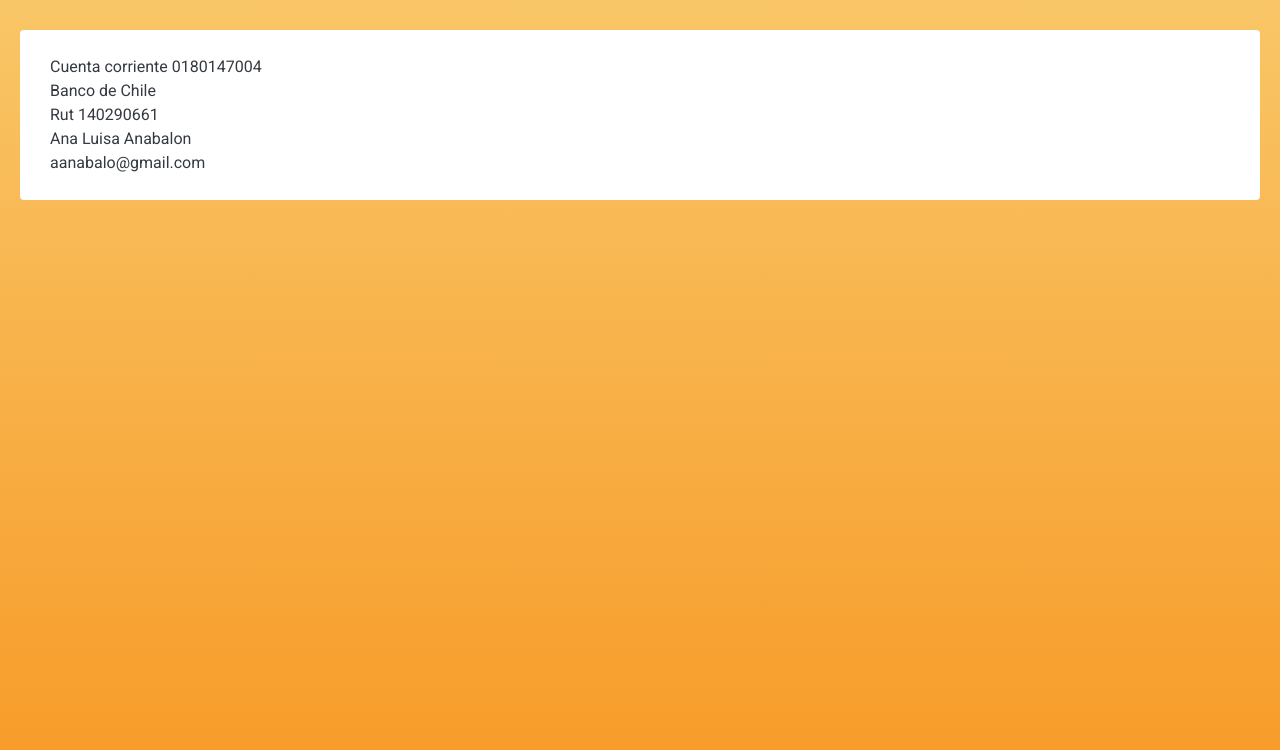
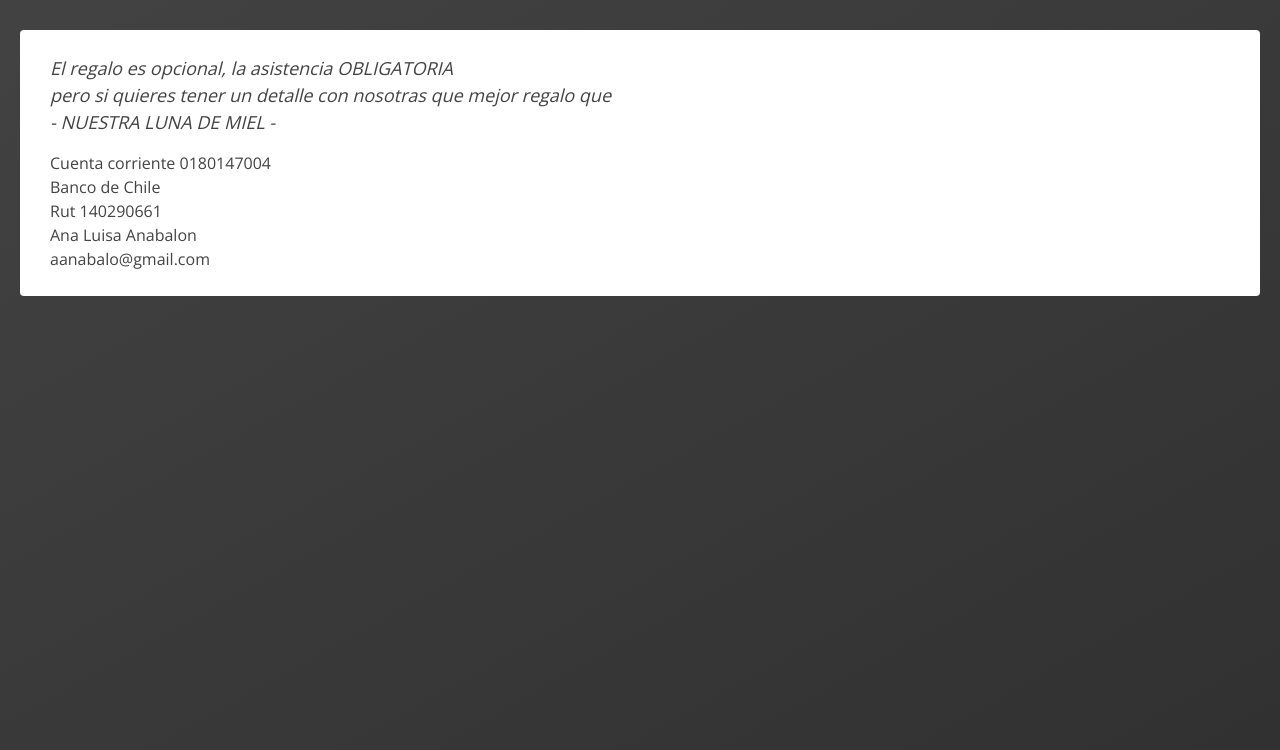
Before and after one commit to nicofront/ana-vivi, a plain HTML site: page qr.html in a window 1280 px wide. Drawn offline with nearby package versions, Linux system fonts and the light colour scheme.

Commit message:
chore: font styles

```diff
--- a/qr.html
+++ b/qr.html
@@ -3,36 +3,51 @@
     <head>
         <meta charset="UTF-8">
         <meta name="viewport" content="width=device-width, initial-scale=1.0">
-        <title>QR</title>
+        <title>Ana Luisa & Viviana</title>
         <style>
-            @import url('https://fonts.googleapis.com/css2?family=Roboto&display=swap');
+            @import url('https://fonts.googleapis.com/css2?family=Open+Sans:wght@400;600;700&display=swap');
             *{
                 margin: 0;
                 padding: 0;
                 line-height: 1;
                 font-size: 0;
-                font-family: 'Roboto', sans-serif;
+                font-family: 'Open Sans', sans-serif;
             }
-            .content{
-                background: linear-gradient(180deg,#f9c667 0,#f79621);
+            .wrapper{
+                background: linear-gradient(150.96deg, #424242 1.71%, rgba(0, 0, 0, 0.81) 98.13%);
                 padding: 30px 20px;
                 height: 100vh;
             }
-            p{
+            .content{
                 padding: 25px 30px;
                 background: #fff;
                 border-radius: 4px;
+                margin: 0 auto;
+                max-width: 100%;
+                color: #434343;
+            }
+            .content h3{
+                font-size: 18px;
+                line-height: 27px;
+                font-style: italic;
+                font-weight: 400;
+                margin-bottom: 15px;
+            }
+            .content p{
                 font-size: 16px;
                 line-height: 24px;
-                color: #343a40;
-                margin: 0 auto;
-                max-width: 100%;
             }
         </style>
     </head>
 
     <body>
+        <div class="wrapper">
             <div class="content">
+                <h3>
+                    El regalo es opcional, la asistencia OBLIGATORIA <br>
+                    pero si quieres tener un detalle con nosotras que mejor regalo que <br>
+                    - NUESTRA LUNA DE MIEL -
+                </h3>
                 <p>
                     Cuenta corriente 0180147004 <br>
                     Banco de Chile <br>
@@ -41,6 +56,7 @@
                     aanabalo@gmail.com
                 </p>
             </div>
+        </div>
     </body>
 
 </html>
```
Lines whose indentation alone changed are shown as unchanged.
